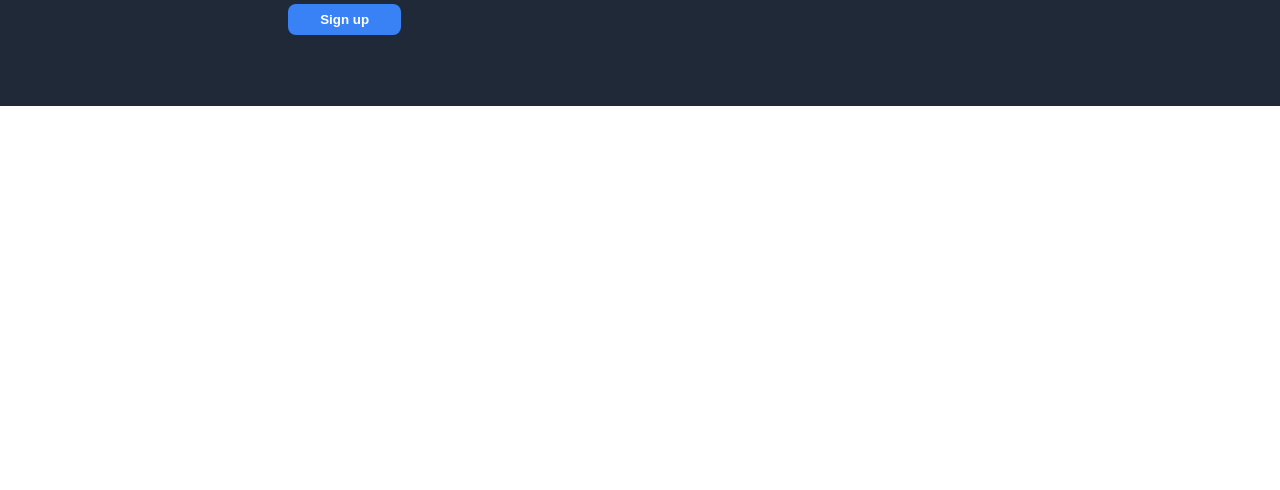
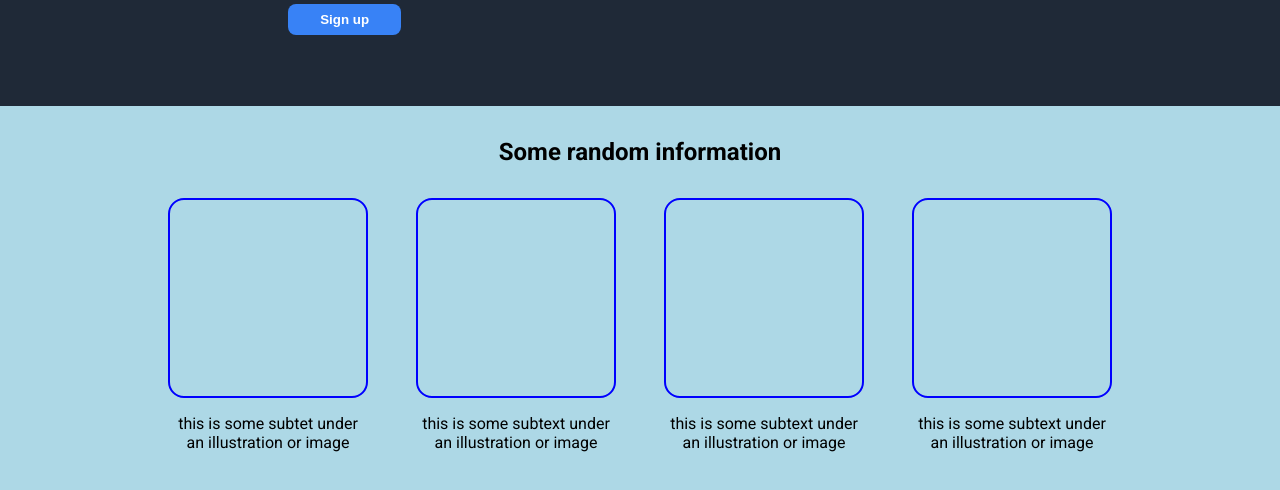
Before and after one commit to TimbakTwo/LandingPage, a plain HTML site: page index.html in a window 1280 px wide. Shown: the part 294-784 px from the top of the page. Drawn offline with Linux system fonts and the light colour scheme.

Commit message:
added new section 2

```diff
--- a/index.html
+++ b/index.html
@@ -46,7 +46,31 @@
 
     </div>
 
+   <div class="sectionTwo">
+        <h2>Some random information</h2>
 
+        <div class="boxContainer">
+
+            <div>
+                <div class="sectionTwoBox"></div>
+                <div>this is some subtet under an illustration or image</div>
+            </div>
+            <div>
+                <div class="sectionTwoBox"></div>
+                <div>this is some subtext under an illustration or image</div>
+            </div>
+            <div>
+                <div class="sectionTwoBox"></div>
+                <div>this is some subtext under an illustration or image</div>
+            </div>
+            <div>
+                <div class="sectionTwoBox"></div>
+                <div>this is some subtext under an illustration or image</div>
+            </div>
+
+        </div>
+
+   </div>
 
 </body>
 </html>
--- a/styles.css
+++ b/styles.css
@@ -26,10 +26,6 @@ header {
     align-items: center;
     margin-bottom: auto;
     gap: 10rem;
-}
-
-.headerLogo {
-
 }
 
 header ul {
@@ -64,7 +60,46 @@ header ul a {
     width: max-content;
 }
 
-@media only screen and (max-width: 555px){
+.sectionTwo {
+    height: 400px;
+    background-color: lightblue;
+    display: flex;
+    flex-direction: column;
+    justify-content: flex-start;
+    align-items: center;
+}
+
+.sectionTwo h2 {
+    margin: 2rem 0;
+    justify-content: center;
+    padding: 0;
+}
+
+.boxContainer {
+    display: flex;
+
+
+    gap: 3rem;
+    text-align: center;
+
+}
+
+.boxContainer div {
+    display: flex;
+    flex-direction: column;
+    gap: 1rem;
+    width: 200px;
+
+}
+
+.sectionTwoBox {
+    height: 200px;
+    width: 200px;
+    border-radius: 1rem;
+    border: 2px solid blue;
+}
+
+@media only screen and (max-width: 605px){
 
     .sectionOne > div > div {
         flex-wrap: wrap;
@@ -72,7 +107,15 @@ header ul a {
     }
 
     .sectionOne {
-        height: 500px;
+        height: 570px;
+    }
+
+    .descriptionOne {
+        text-align: center;
+    }
+
+    .signUpButton {
+        margin-bottom: 2rem;
     }
 
   }
```
